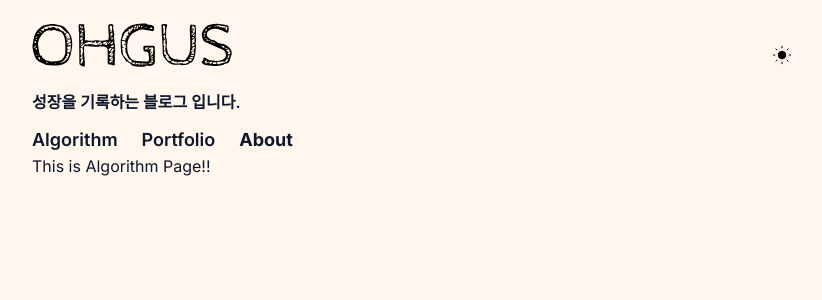
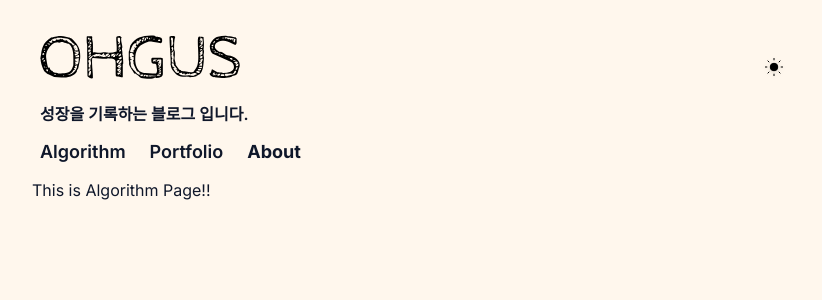
Before and after one commit to ohgus/oms_blog, a Next.js app: page /algorithm in a window 1280 px wide. Shown: the top 300 px of the page, without its empty margins (224-1046 px from the left). Built offline with nearby package versions, Linux system fonts and the light colour scheme.

Commit message:
sticky z-index 추가 및 패딩값 조정

```diff
--- a/components/layout/header/index.tsx
+++ b/components/layout/header/index.tsx
@@ -4,7 +4,7 @@ import Navbar from "../navbar";
 
 export default function Header() {
     return (
-        <header className="sticky top-0">
+        <header className="sticky px-2 py-3 z-20 bg-orange-50 dark:bg-stone-800 top-0">
             <div className="flex items-center justify-between">
               <CabinLogo />
               <ModeToggle />
```
